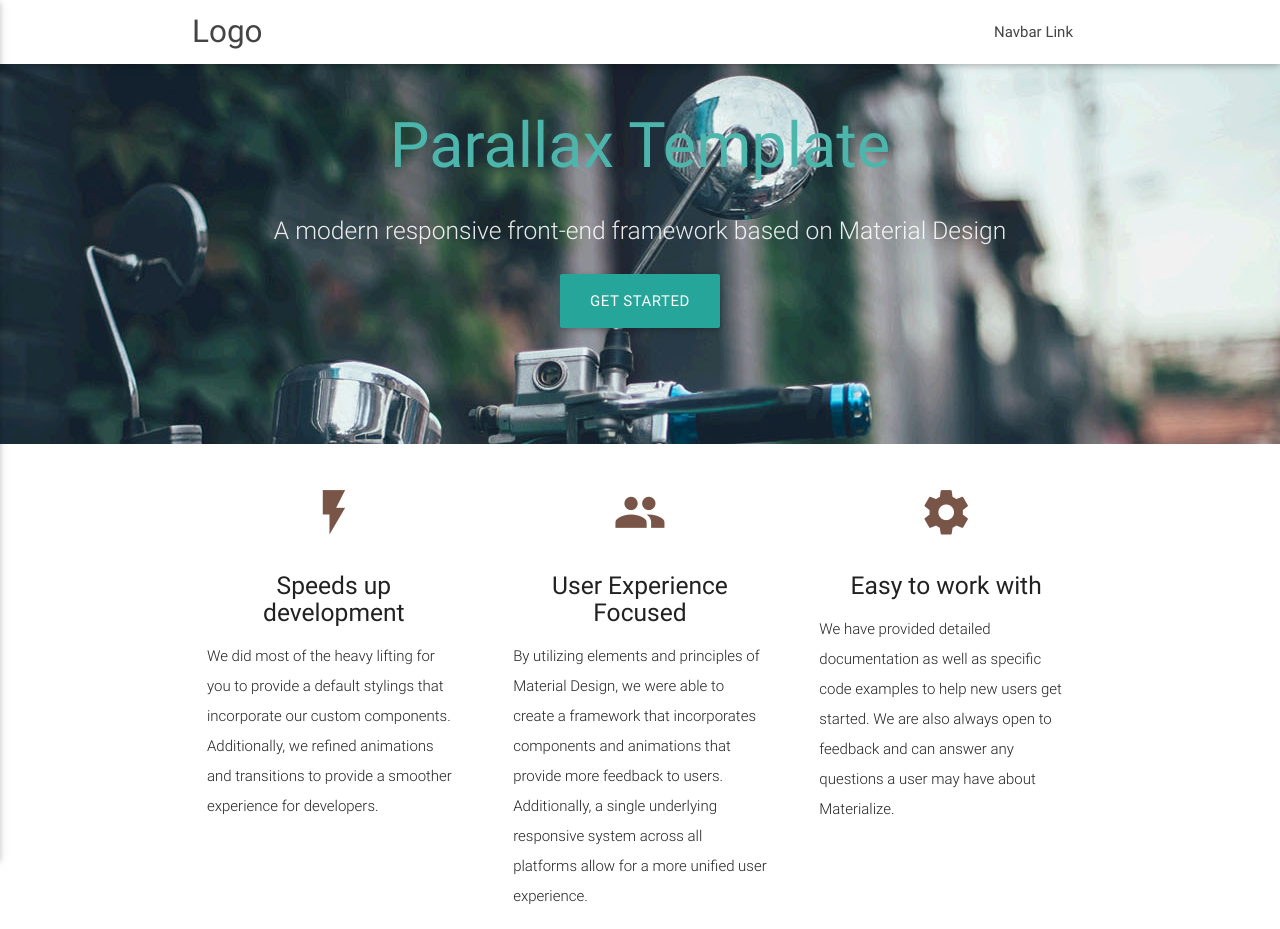
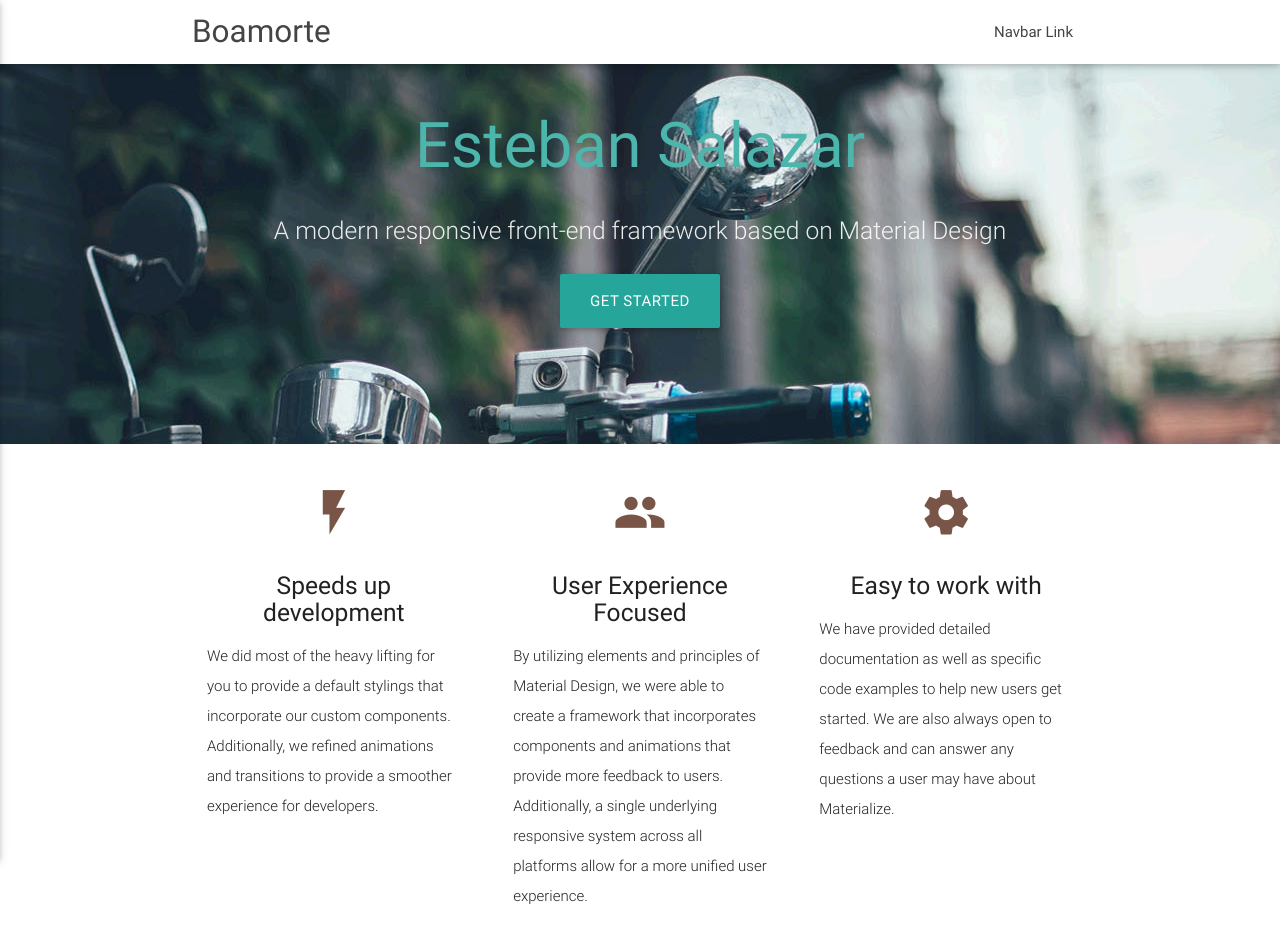
Before and after one commit to Boamorte8/Boamorte8, a plain HTML site: page index.html in a window 1280 px wide. Shown: the top 929 px of the page. Drawn offline with nearby package versions, Linux system fonts and the light colour scheme.

Commit message:
Cambio del nombre

```diff
--- a/index.html
+++ b/index.html
@@ -13,7 +13,7 @@
 <body>
   <nav class="white" role="navigation">
     <div class="nav-wrapper container">
-      <a id="logo-container" href="#" class="brand-logo">Logo</a>
+      <a id="logo-container" href="#" class="brand-logo">Boamorte</a>
       <ul class="right hide-on-med-and-down">
         <li><a href="#">Navbar Link</a></li>
       </ul>
@@ -29,7 +29,7 @@
     <div class="section no-pad-bot">
       <div class="container">
         <br><br>
-        <h1 class="header center teal-text text-lighten-2">Parallax Template</h1>
+        <h1 class="header center teal-text text-lighten-2">Esteban Salazar</h1>
         <div class="row center">
           <h5 class="header col s12 light">A modern responsive front-end framework based on Material Design</h5>
         </div>
```
